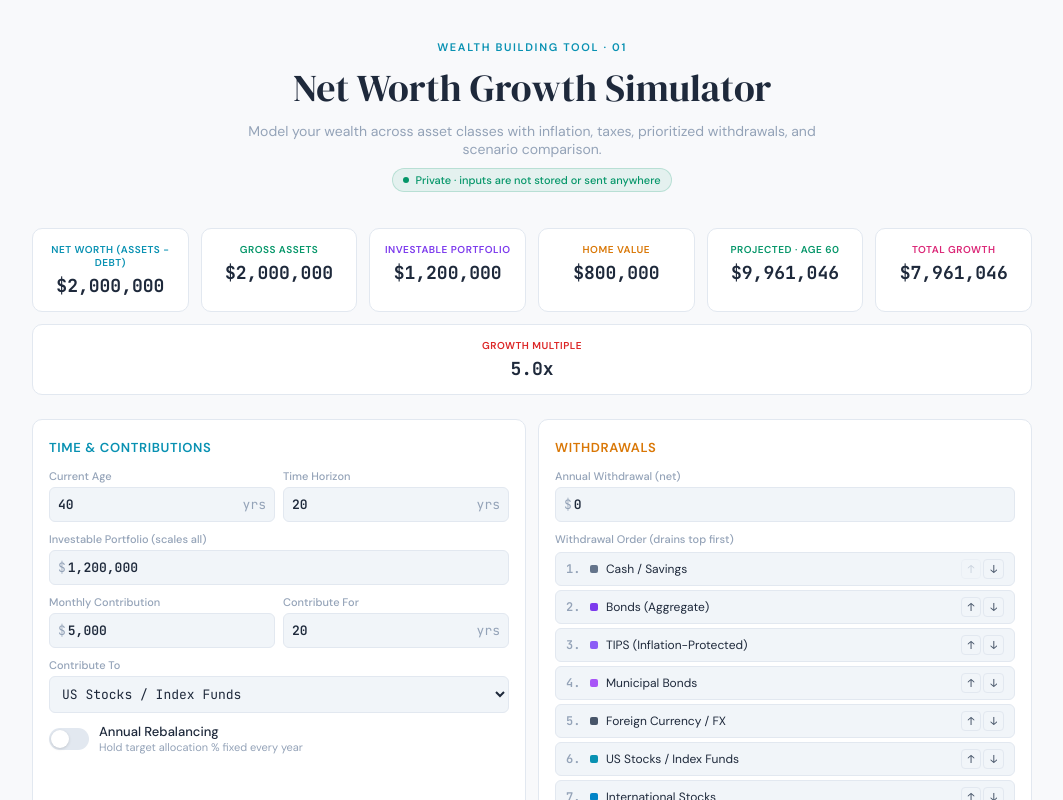
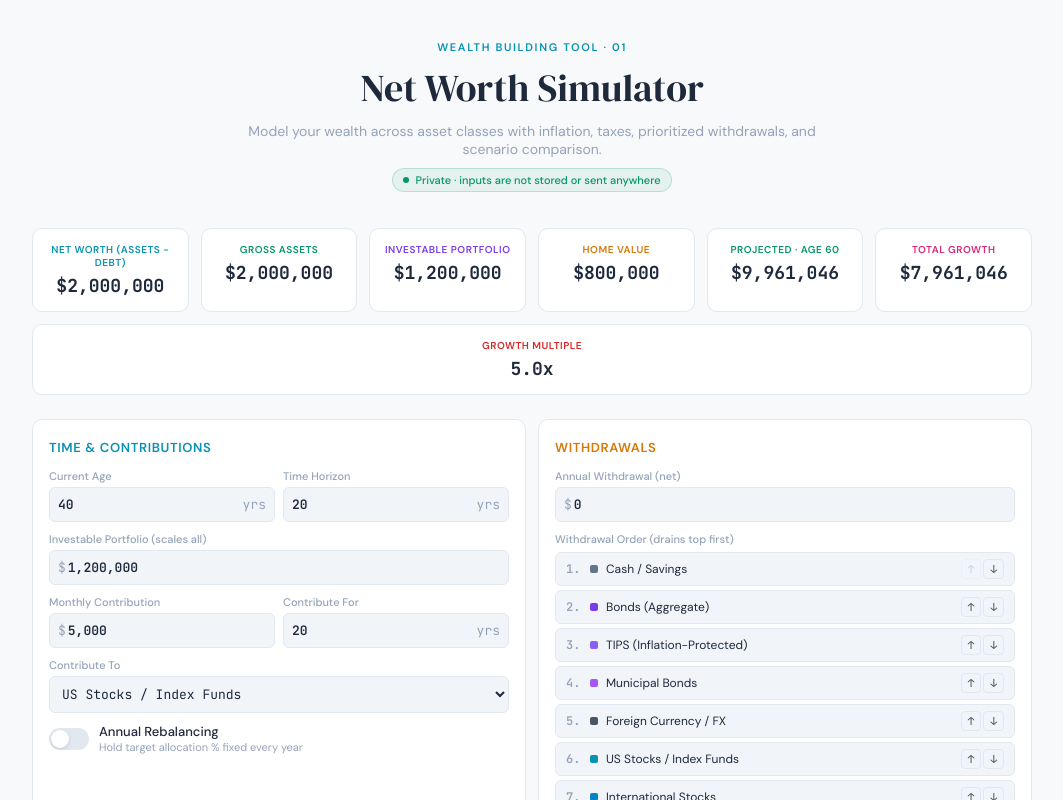
Before and after one commit to vinslab/wealth-simulator, a React (Vite) app: page / in a window 1280 px wide. Shown: the top 800 px of the page, without its empty margins (108-1171 px from the left). Built offline with nearby package versions, Linux system fonts and the light colour scheme.

Commit message:
Update App.jsx

```diff
--- a/src/App.jsx
+++ b/src/App.jsx
@@ -1094,7 +1094,7 @@ export default function WealthSimulator() {
             Wealth Building Tool · 01
           </div>
           <h1 style={{ fontFamily: FONTS.display, fontSize: 38, fontWeight: 400, margin: "0 0 8px", color: COLORS.text }}>
-            Net Worth Growth Simulator
+            Net Worth Simulator
           </h1>
           <p style={{ fontSize: 14, color: COLORS.textDim, margin: 0, maxWidth: 580, marginInline: "auto" }}>
             Model your wealth across asset classes with inflation, taxes, prioritized withdrawals, and scenario comparison.
```
